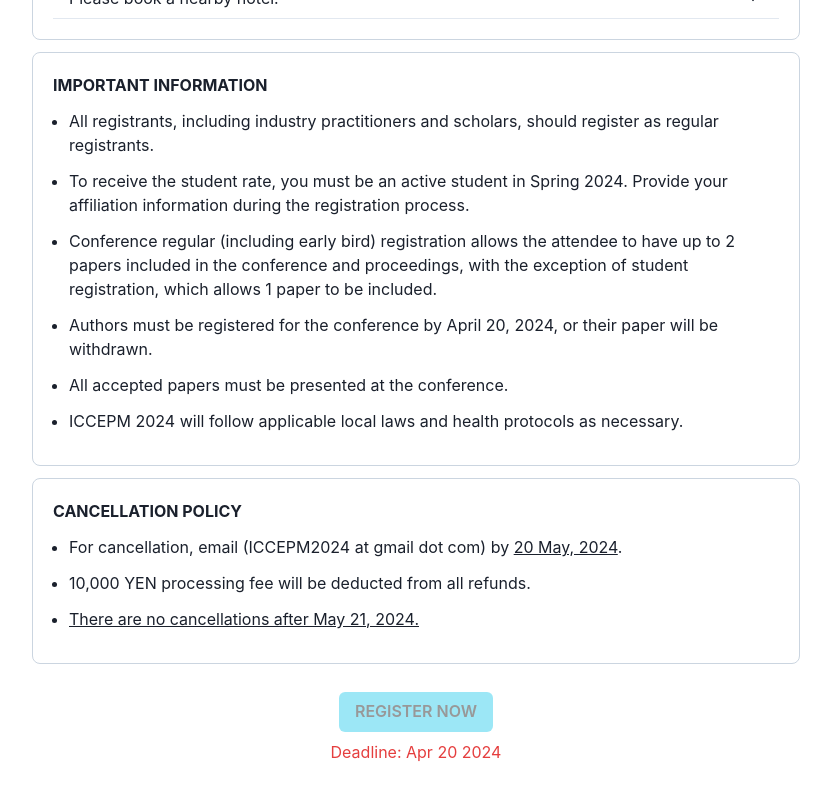
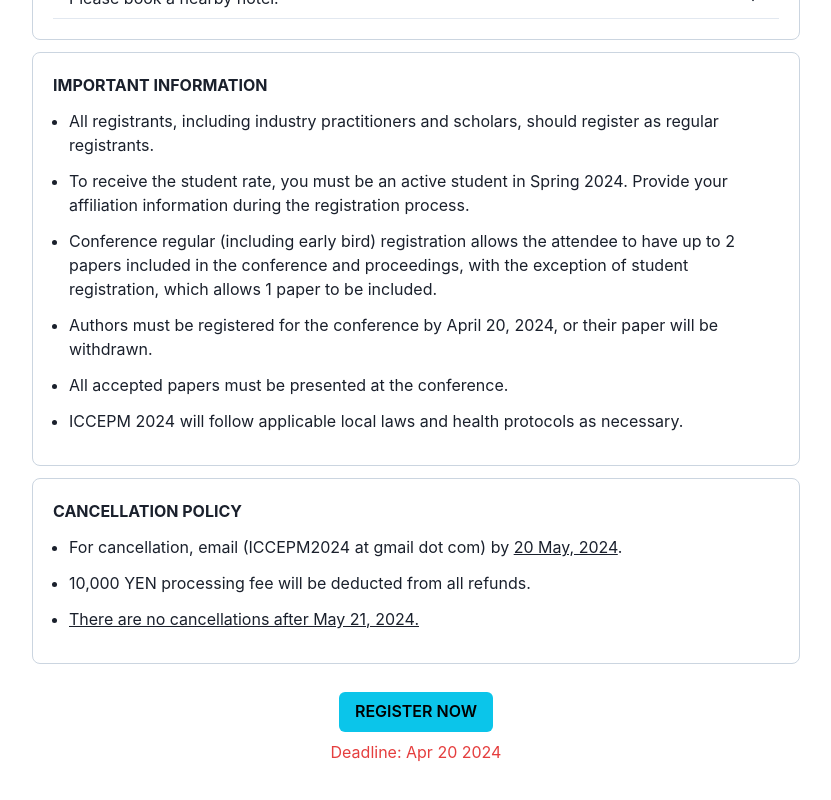
Before and after one commit to ktaroabobon/iccepm2024, a React (Create React App) app: page /registration in a window 1280 px wide. Shown: the part 860-1660 px from the top of the page, without its empty margins (224-1055 px from the left). Built offline with nearby package versions, Linux system fonts and the light colour scheme.

Commit message:
add: EasyChair Link

```diff
--- a/src/pages/Registration.tsx
+++ b/src/pages/Registration.tsx
@@ -199,7 +199,14 @@
               </Box>
             </VStack>
             <VStack display={"flex"} justifyContent={"end"} width={"100%"}>
-              <Button colorScheme="cyan" size="md" mt={5} isDisabled>
+              <Button
+                colorScheme="cyan"
+                size="md"
+                mt={5}
+                as="a"
+                href={"https://easychair.org/conferences/?conf=iccepm2024"}
+                target={"_blank"}
+              >
                 REGISTER NOW
               </Button>
               <Text color={"red.500"}>Deadline: Apr 20 2024</Text>
```
